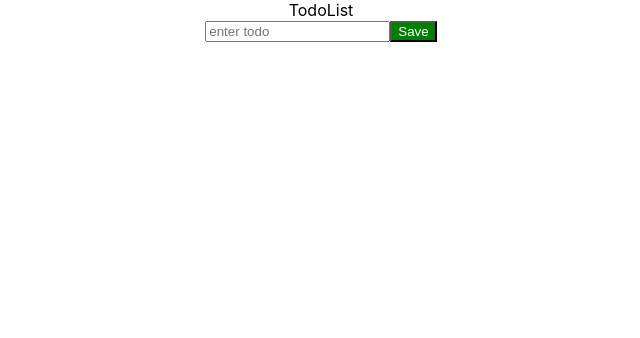
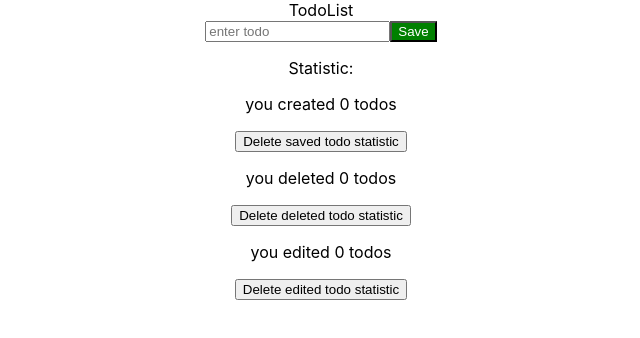
Before and after one commit to valeriisuvyk/ToDo, a React (Create React App) app: page / in a window 1280 px wide. Shown: the top 338 px of the page, without its empty margins (319-959 px from the left). Built offline with nearby package versions, Linux system fonts and the light colour scheme.

Commit message:
todoLevel2

```diff
--- a/src/App.js
+++ b/src/App.js
@@ -1,11 +1,17 @@
-import React, { useState } from "react";
+import React, { useState, useEffect} from "react";
 import "./App.css";
 import Header from "./components/Header/Header";
 import AddToDo from "./components/addToDo/addToDo";
 import ListToDo from "./components/ListToDo/ListToDo";
 
 function App() {
-  const [todo, setTodo] = useState([]);
+  const [todo, setTodo] = useState(
+    JSON.parse(localStorage.getItem("todo")) || []
+  );
+
+  useEffect(() => {
+    localStorage.setItem("todo", JSON.stringify(todo));
+  }, [todo]);
 
   return (
     <div className="App">
--- a/src/components/ListToDo/ListToDo.js
+++ b/src/components/ListToDo/ListToDo.js
@@ -1,4 +1,4 @@
-import React, { useState } from "react";
+import React, { useState, useEffect} from "react";
 import styled from "styled-components";
 
 const Button = styled.button`
@@ -17,16 +17,41 @@ const ButtonEdit = styled.button`
   background-color: gray;
 `;
 
+const ButtonClearStatisticEditedTodos = styled.button`
+
+`
+
+const P = styled.p``;
 
 const ListToDo = ({ todo, setTodo }) => {
   const [edit, setEdit] = useState(null);
 
   const [value, setValue] = useState("");
 
+  const [deletedTodos, setDeletedTodos] = useState(localStorage.getItem("deleted") || 0);
+
+  useEffect(() => {
+    localStorage.setItem("deleted", deletedTodos);
+  }, [deletedTodos]);
+
+  const [editedTodos, setEditedTodos] = useState(localStorage.getItem("edited") || 0);
+
+  useEffect(() => {
+    localStorage.setItem("edited", editedTodos);
+  }, [editedTodos]);
+
   const deleteTodo = (id) => {
     let newTodo = [...todo].filter((item) => item.id !== id);
     setTodo(newTodo);
+    setDeletedTodos((prev) => +prev + 1);
   };
+
+  let deleteEditedStatistic = () => {
+   setEditedTodos(0)
+  }
+  let deleteDeletedStatistic = () => {
+  setDeletedTodos(0)
+  }
 
   const editTodo = (id, title) => {
     setEdit(id);
@@ -42,10 +67,15 @@ const ListToDo = ({ todo, setTodo }) => {
     });
     setTodo(newTodo);
     setEdit(null);
+    setEditedTodos((prev) => +prev + 1);
   };
 
   return (
     <div>
+      <P>you deleted {deletedTodos} todos</P>
+      <div><button onClick={deleteDeletedStatistic}>Delete deleted todo statistic</button></div>
+      <P>you edited {editedTodos} todos</P>
+      <div><button onClick={deleteEditedStatistic}>Delete edited todo statistic</button></div>
       {todo.map((item) => (
         <div key={item.id}>
           {edit === item.id ? (
@@ -76,4 +106,5 @@ const ListToDo = ({ todo, setTodo }) => {
   );
 };
 
+
 export default ListToDo;
--- a/src/components/addToDo/addToDo.js
+++ b/src/components/addToDo/addToDo.js
@@ -1,13 +1,29 @@
 import styled from "styled-components";
-import React, { useState } from "react";
+import React, { useState, useEffect } from "react";
 
 const ButtonSave = styled.button`
   color: white;
   background-color: green;
 `;
 
+const clearStatisticSavedTodos = styled.button`
+
+`
+
 const AddToDo = ({ todo, setTodo }) => {
   const [value, setValue] = useState("");
+
+
+
+  const [count, setCount] = useState(localStorage.getItem("count") || 0);
+
+ let deleteSavedTodoStatistic = () => {
+ setCount(0)
+ }
+
+  useEffect(() => {
+    localStorage.setItem("count", count);
+  }, [count]);
 
   const saveTodo = () => {
     if (value.trim() !== "") {
@@ -19,7 +35,7 @@ const AddToDo = ({ todo, setTodo }) => {
           status: true,
         },
       ]);
-
+      setCount((prev) => +prev + 1);
       setValue("");
     }
   };
@@ -32,6 +48,10 @@ const AddToDo = ({ todo, setTodo }) => {
         onChange={(e) => setValue(e.target.value)}
       />
       <ButtonSave onClick={saveTodo}>Save</ButtonSave>
+
+      <p>Statistic:</p>
+      <p>you created {count} todos </p>
+      <div><button onClick={deleteSavedTodoStatistic}>Delete saved todo statistic</button></div>
     </div>
   );
 };
```
